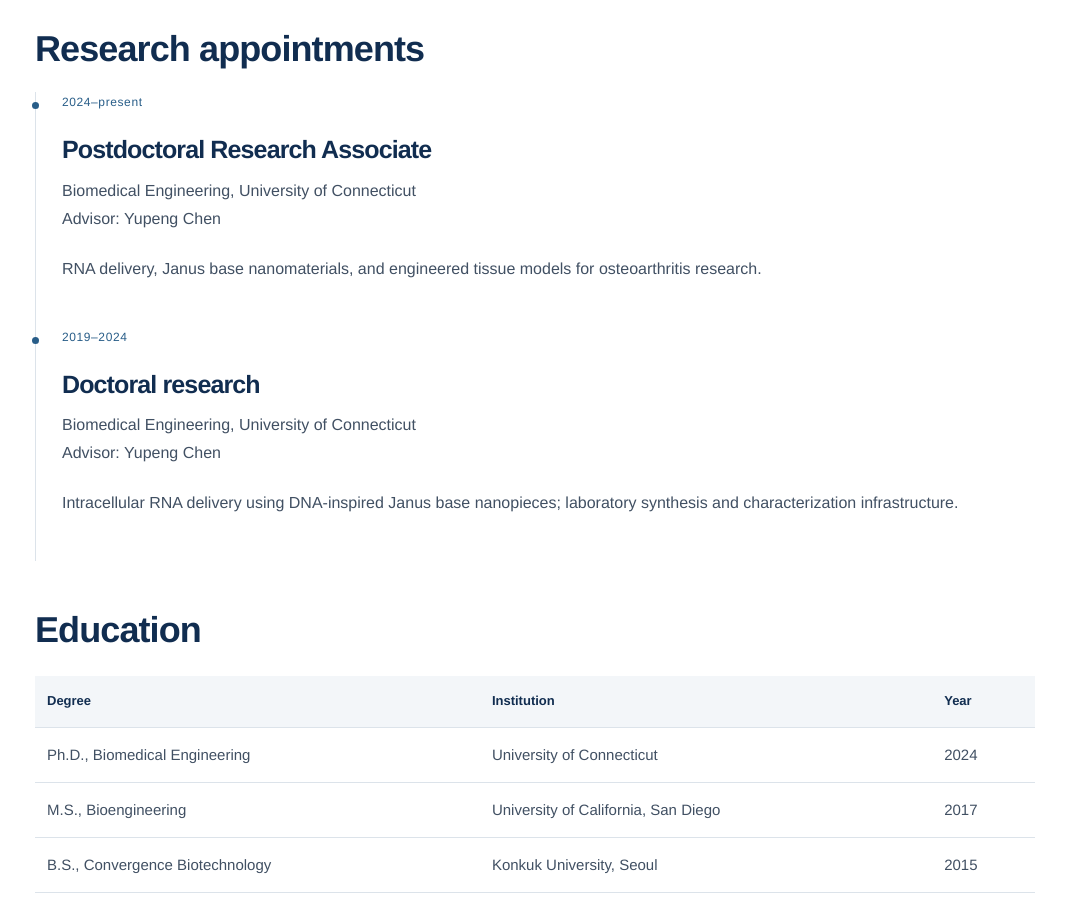
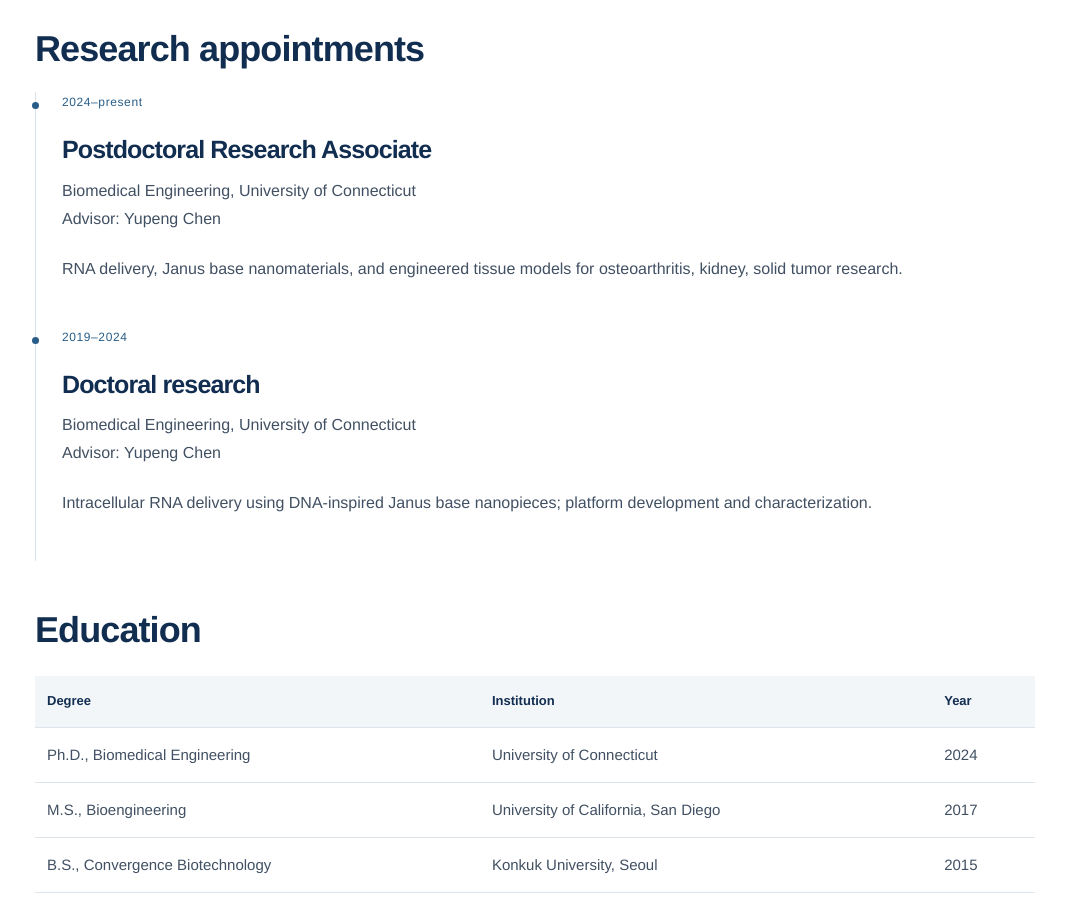
Before and after one commit to biojhleena-glitch/biojhleena-glitch.github.io, a Jekyll site: the page built from _pages/cv.md, in a window 1280 px wide and 900 px high, scrolled down 589 px. Shown: the whole window, without its empty margins (105-1171 px from the left). Built offline with Jekyll 4.4.1, drawn with Linux system fonts in a browser that asks for light colours; some of the changed text lies outside the part shown.

Commit message:
Revise CV research descriptions and add patent licensing note
Update the CV webpage with platform development and characterization, expand the research applications to osteoarthritis, kidney, and solid tumor research, and add the supplied UConn licensing and NASA microgravity research note beneath the therapeutic nanomaterials patent.

Validated the generated CV page and production build. The downloadable CV PDF is unchanged.

```diff
--- a/_pages/cv.md
+++ b/_pages/cv.md
@@ -18,7 +18,7 @@ intro: Biomedical engineering, bioinspired nanomaterials, and therapeutic delive
 Biomedical Engineering, University of Connecticut
 Advisor: Yupeng Chen
 
-RNA delivery, Janus base nanomaterials, and engineered tissue models for osteoarthritis research.
+RNA delivery, Janus base nanomaterials, and engineered tissue models for osteoarthritis, kidney, solid tumor research.
 </div>
 
 <div class="timeline-item" markdown="1">
@@ -29,7 +29,7 @@ RNA delivery, Janus base nanomaterials, and engineered tissue models for osteoar
 Biomedical Engineering, University of Connecticut
 Advisor: Yupeng Chen
 
-Intracellular RNA delivery using DNA-inspired Janus base nanopieces; laboratory synthesis and characterization infrastructure.
+Intracellular RNA delivery using DNA-inspired Janus base nanopieces; platform development and characterization.
 </div>
 
 ## Education
@@ -62,6 +62,7 @@ Co-investigators: Yupeng Chen and Chuan-Ju Liu.
 ## Patents
 
 1. Chen Y, Lee J, Zhang W. **Therapeutic nanomaterials.** U.S. Patent 12,214,043 B2; issued February 4, 2025. Assignee: University of Connecticut.
+   <br><span class="small-note">U.S. Patent 12,214,043 B2 is licensed by UConn to Eascra Biotechnologies. The licensed Janus base technology supports NASA-funded microgravity research aboard the International Space Station.</span>
 2. Chen Y, Zhang W, Lee J. **Nanomaterial delivery vehicle and method of use thereof.** U.S. Patent Application Publication 2025/0302762 A1; published October 2, 2025.
 3. Seong J, Lee J, Kim H, Choo H. **Biosensor based on fluorescence resonance energy transfer for detecting of antipsychotic medicine and detection method for using same.** Korean Patent KR 10-2176538 B1; granted November 9, 2020.
 
```
